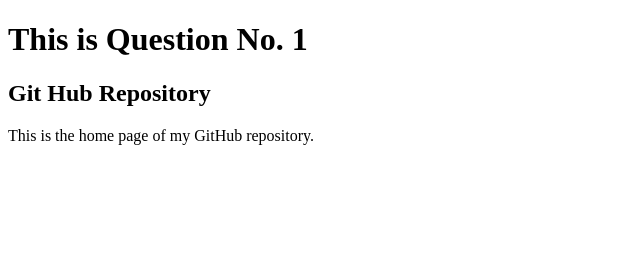
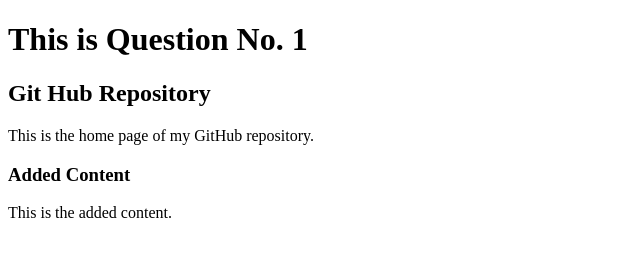
Before and after one commit to August0412/240840141004-Atharv-Ganer, a plain HTML site: page index.html in a window 1280 px wide. Shown: the whole page, without its empty margins (0-640 px from the left). Drawn offline with Linux system fonts and the light colour scheme.

Commit message:
Cloned the repository and modified the index.html file

```diff
--- a/index.html
+++ b/index.html
@@ -12,6 +12,9 @@
     <main>
             <h2>Git Hub Repository</h2>
             <p>This is the home page of my GitHub repository.</p>
+
+            <h3>Added Content</h3>
+            <p>This is the added content.</p>
     </main>
 </body>
 </html>
```
